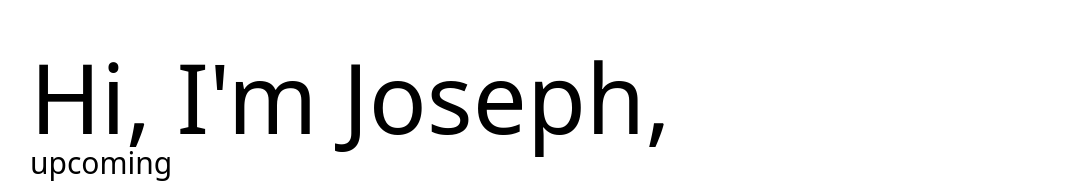
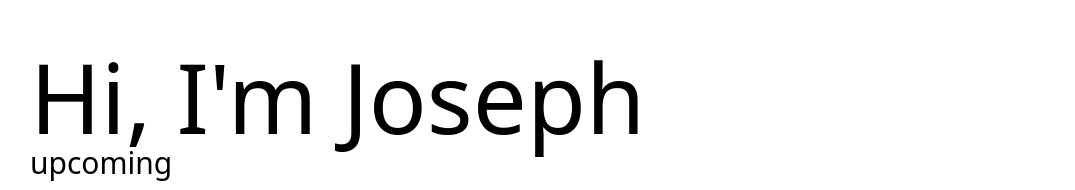
Before and after one commit to TheWisePigeon/my-portfolio, a Next.js app: page / in a window 1280 px wide. Shown: the part 237-427 px from the top of the page, without its empty margins (156-1231 px from the left). Built offline with nearby package versions, Linux system fonts and the light colour scheme.

Commit message:
Update index.jsx

```diff
--- a/pages/index.jsx
+++ b/pages/index.jsx
@@ -3,7 +3,7 @@ export default function Home() {
         <>
             <div className="   flex items-center  justify-center h-screen lg:w-screen " >
                 <div className=" " >
-                    <p className=" text-3xl md:text-7xl lg:text-8xl" >Hi, I'm Joseph,</p>
+                    <p className=" text-3xl md:text-7xl lg:text-8xl" >Hi, I'm Joseph</p>
                     <span className=" md:text-3xl lg:text-3xl" >upcoming</span>
                     <p className=" text-3xl md:text-7xl lg:text-8xl " >Full Stack Developer</p>
                 </div>
```
